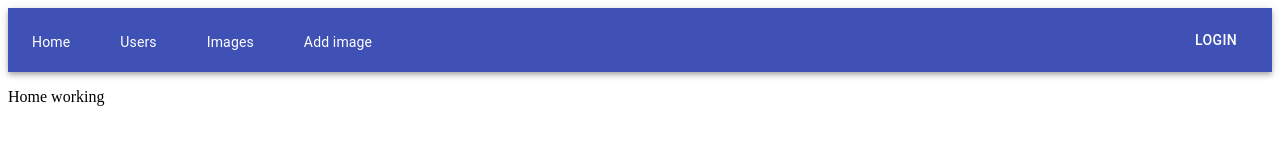
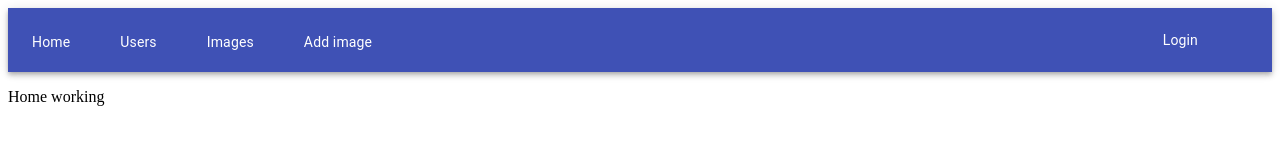
Before and after one commit to Patryk-Rozwadowski/MERN, a React (Create React App) app in the folder client/: page / in a window 1280 px wide. Shown: the top 160 px of the page. Built offline with nearby package versions, Linux system fonts and the light colour scheme.

Commit message:
Fixed nav Login

```diff
--- a/client/src/shared/Nav/Nav.js
+++ b/client/src/shared/Nav/Nav.js
@@ -49,7 +49,9 @@ const Nav = (props) => {
 
                     </Typography>
 
-                    <Button color="inherit">Login</Button>
+                    <NavLink to='/signup'>
+                        <Links>Login </Links>
+                    </NavLink>
                 </Toolbar>
             </AppBar>
         </div>
```
